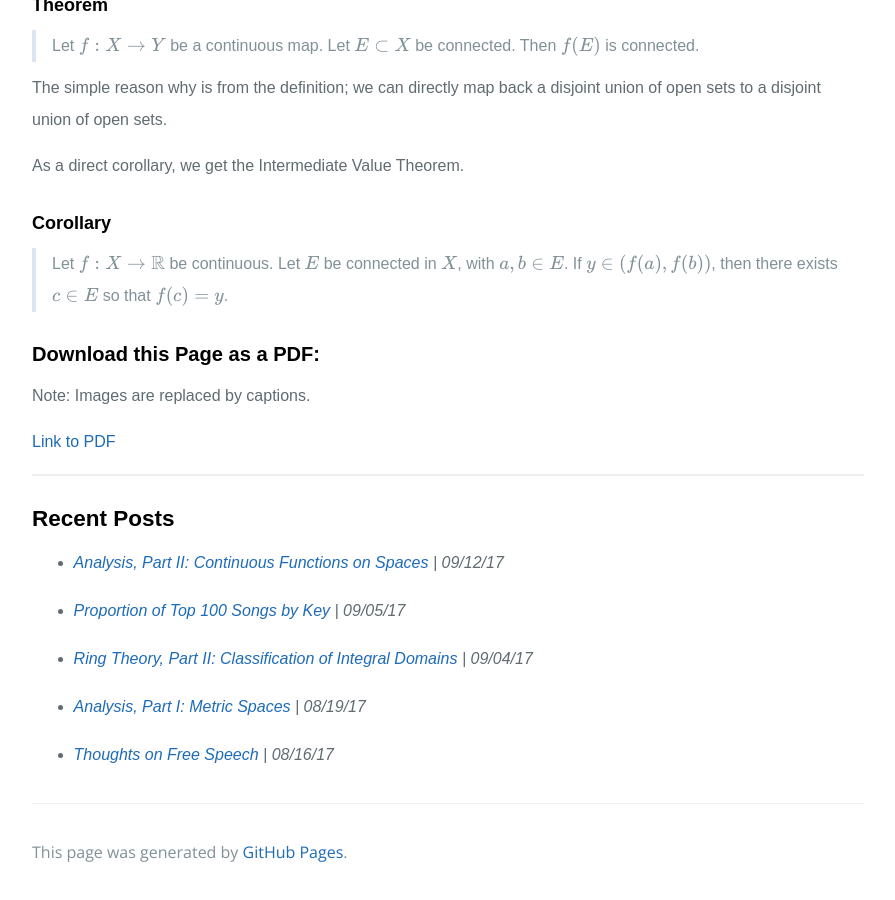
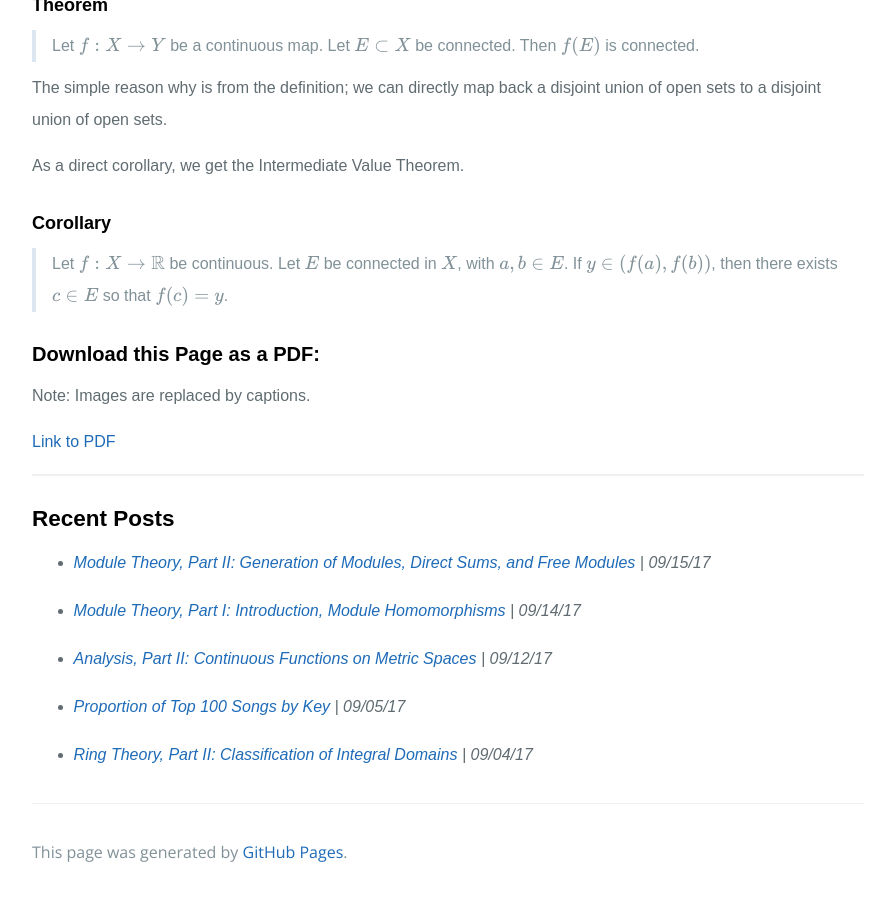
Before and after one commit to jhavaldar/jhavaldar.github.io, a Jekyll site: the page built from _posts/2017-09-12-analysis2.md, in a window 1280 px wide and 900 px high, scrolled down 2564 px. Shown: the whole window, without its empty margins (192-1087 px from the left). Built offline with Jekyll 4.4.1, drawn with Linux system fonts in a browser that asks for light colours; some web fonts are replaced; formulas are drawn with MathJax 3; part of the change alters nothing that is shown; some of the changed text lies outside the part shown.

Commit message:
Modules 2

```diff
--- a/_includes/mathjax.html
+++ b/_includes/mathjax.html
@@ -1,6 +1,11 @@
 {% if page.mathjax %}
 <script type="text/x-mathjax-config">
   MathJax.Hub.Config({
+    Macros: {
+      RR: "{\bf R}",
+      bold: ["{\\bf #1}",1],
+      Abs: ['\\left\\lvert #2 \\right\\rvert_{\\text{#1}}', 2, ""]
+    },
     tex2jax: {
       inlineMath: [ ['$','$'], ["\\(","\\)"] ],
       processEscapes: true,
--- a/_posts/2017-09-12-analysis2.md
+++ b/_posts/2017-09-12-analysis2.md
@@ -1,6 +1,6 @@
 ---
 layout: post
-title: "Analysis, Part II: Continuous Functions on Spaces"
+title: "Analysis, Part II: Continuous Functions on Metric Spaces"
 author: "Jay Havaldar"
 date:   2017-09-12
 mathjax: true
--- /dev/null
+++ b/_posts/2017-09-14-modules1.md
@@ -0,0 +1,105 @@
+---
+layout: post
+title: "Module Theory, Part I: Introduction, Module Homomorphisms"
+author: "Jay Havaldar"
+date:   2017-09-14
+mathjax: true
+category: [math]
+download: true
+category: notes
+---
+
+**Definition:** Let $R$ be a ring. A module $M$ over a ring $R$ is an abelian group (with operation $+$) and a map $R\times M \rightarrow M$ which satisfies distributivity and associativity. If $R$ has a $1$, then we require that $1m = m$ for each $m \in M$.
+
+These axioms should look fairly familiar. if $R$ is a field, then a module is exactly a vector space over $R$. A module is nothing more than a generalization of vector spaces.
+
+**Definition:** A submodule is a closed subgroup $N$ of an $R$-module $M$ which is closed under the action of $R$.
+
+##### Example
+
+A significant example is modules over $\mathbb{Z}$. The action of an integer on $m \in M$ is defined straightforwardly as:
+<p>
+$$
+nm = m + m + \dots + m
+$$
+</p>
+
+Where we are adding $m$ to itself $n$ times. This is the only possible action of $\mathbb{Z}$ over $M$, because of associativity and distributivity. What we have from this is that:
+
+<center> $\mathbb{Z}$-modules are exactly abelian groups. </center>
+
+In particular, $\mathbb{Z}$-submodules are exactly submodules of subgroups.
+
+##### Example
+
+By associativity, we can define a module over $F[x]$, where $F$ is a field. We simply need to define how $1, x$ act on elements in the module. Let $V$ be a vector space over $F$ -- we will make $V$ an $F[x]$ module, by identifying the action of $x$ with a linear transformation $T: V \rightarrow V$.
+
+Conversely, if we have any module $V$ over $F[x]$, then in particular $V$ is a module over $F$. But we know that:
+<p>
+$$\begin{aligned}
+x(v+w) &= xv+xw \\
+x(av) &= ax(v)
+\end{aligned}$$
+</p>
+So this means that indeed $x$ is a linear transformation. So there is a natural isomorphism between vector spaces $V$ over $F$ equipped with a linear transformation $T$ and modules $V$ over $F[x]$.
+
+Consequently, the $F[x]$-submodules of $V$ are exactly vector subspaces of $V$ which are invariant under $T$.
+
+##### Proposition
+> A nonempty $N$ of an $R$-module $M$ is a submodule iff $x+ry \in N$ for each $x,y \in N$, $r \in R$.
+
+Let $r=-1$ and we get the subgroup criterion. Let $x=0$ and we get closure under elements of $R$. The converse case is fairly straightforward.
+
+## Quotient Modules and Module Homomorphisms
+
+**Definition:** Let $R$ be a ring and $M,N$ are $R$-modules. Then an $R$-module homomorphism $\varphi$ is a map from $M$ to $N$ so that:
+<p>
+$$\begin{aligned}
+\varphi(x+y) &= \varphi(x) + \varphi(y) \\
+\varphi(rx) &= r\varphi(x)
+\end{aligned}$$
+</p>
+
+As expected, an isomorphism is surjective as well as injective. The kernel and images are respectively submodules of $M, N$ as expected. Finally, we define $Hom_R(M,N)$ to be the set of all $R$-module homomorphisms from $M$ to $N$.
+
+For example, $\mathbb{Z}$-module homomorphisms are simply abelian group homomorphisms (since the second criterion is implied by the first above). Over a field, the $F$-module homomorphisms are simply linear transformations between vector spaces. Note, however, that $R$-module homomorphisms where $R$ is a ring do not necessarily have any connection to ring homomorphisms -- specifically because there is no requirement that a module homomorphism send identity to identity.
+
+##### Proposition
+> $Hom_R(M, N)$ is an $R$-module.
+
+We can define addition and multiplication in the usual way:
+<p>
+$$\begin{aligned}
+(\varphi + \psi)(m) &= \varphi(m) + \psi(m) \\
+(r\varphi)(m) &= r(\varphi(m))
+\end{aligned}$$
+</p>
+
+Furthermore, if $M=N$ then we can have a well-defined ring structure; multiplication is just composition. Indeed, $Hom_R(M,M)$ is a ring with identity -- and indeed it has a special name.
+
+**Definition:** The ring $Hom_R(M,M)$ is called the endomorphism ring of $M$ and is denoted $End(M)$ or $End_R(M)$.
+
+##### Proposition
+> Let $R$ be a ring and let $M,N$ be $R$-modules with $N$ a submodule of $M$. Then $M/N$ (an abelian quotient group) can be made into a module over $R$ by defining:
+<p>
+$$\begin{aligned}
+r(x+N) &= rx+N
+\end{aligned}$$
+</p>
+
+And we have a natural projection map $\pi: M \rightarrow M/N$ with kernel $N$.
+
+Finally, we define the sum of two modules:
+<p>
+$$\begin{aligned}
+A+B = \{a+b\ :\ a \in A, b \in B \}
+\end{aligned}$$
+</p>
+
+So that we can once more define the isomorphism theorems.
+
+##### Theorem (Isomorphism Theorems)
+> - Let $M, N$ be $R$-modules and let $\varphi: M\rightarrow N$ be a module homomorphism. Then $M/(ker\varphi) \cong \varphi(M)$.
+> - Let $A,B$ be submodules of $R$-module $M$. Then we have: $(A+B)/B \cong A/(A\cap B)$.
+> - Let $M$ be an $R$-module and let $A,B$ be submodules of $M$ with $A\subset B$. Then $(M/A)/(B/A) \cong M/B$.
+> - Let $N$ be a submodule of the $R$-module $M$. Then there is a bijection between submodules of $M$ containing $N$ and submodules of $M/N$ given by $A \mapsto A/N$.
--- /dev/null
+++ b/_posts/2017-09-15-modules2.md
@@ -0,0 +1,75 @@
+---
+layout: post
+title: "Module Theory, Part II: Generation of Modules, Direct Sums, and Free Modules"
+author: "Jay Havaldar"
+date:   2017-09-15
+mathjax: true
+category: [math]
+download: true
+category: notes
+---
+
+**Definition:** Let $R$ be a ring with identity, and $N_1, \dots,N_n$ are modules over $R$. Then:
+- $N_1 + \dots +N_n$ consists of all finite sums of elements $\{n_1 + \dots + n_n\}$ so that $n_i \in N_i$.
+- For any subset $A$ of $M$ let $RA = \{r_1a_1 + \dots + r_na_n\}$ so that $r_i \in R$, $a_i \in A$ and $m \in \mathbb{Z}$. By convention, if $A = \emptyset$ then we define $RA = \{0\}$.
+Indeed if $A = \{a_1,\dots,a_n\}$ then we can write $RA = Ra_1 + \dots + Ra_n$ and say that $RA$ is the **submodule generated by $A$**.
+- A submodule $N$ of $M$ is finitely generated if there is some finite subset $A$ of $M$ so that $N=RA$.
+- A submodule $N$ is cyclic if $N=Ra$ for some element $a\in M$.
+
+Note that if $R$ has identity, then $RA=A$.
+
+##### Examples
+
+- For a $\mathbb{Z}$-module, modules generated by $A\subset M$ are just subgroups generated by $A$.
+- A ring $R$ with identity is a cyclic module generated by $1$. Any submodule is an ideal. In particular, a submodule which is cyclic is exactly a principal ideal. In particular, a PID is just a (commutative) integral domain with identity so that every $R$-submodule of $R$ is cyclic.
+- Let $F$ be a field and consider an $F[x]$ module $V$, which is identified with the action of $x$. Then to say that $V$ is a cyclic $F[x]$-module is spanned by:
+<p>$$
+\{v, T(v), T^2(v), \dots\}
+$$</p>
+For some $v\in V$ as a vector space over $F$.
+
+**Definition:** Let $M_1, \dots, M_k$ be a collection of $R$-modules. Then we define the direct product:
+<p>$$
+M_1 \times \dots \times M_k
+$$</p>
+Which consists of all the $k$-tuples of the modules, and it is clearly also an $R$-module. With a finite number $k$, we say that the direct sum $M_1 \oplus \times \oplus M_k$ is their direct product.
+
+##### Proposition
+> TFAE:
+> - The map $\pi: N_1 \times \dots \times N_k \rightarrow N_1 + \dots + N_k$ is defined by $\pi: (a_1,\dots,a_k) \mapsto a_1 + \dots + a_k$. $\pi$ is an isomorphism.
+> - $N_j \cap (N_1 + \dots +N_{j-1} + N_{j+1}+\dots N_k) = 0$ for any choice of $j$.
+> - Every $x \in N_1 + \dots + N_k$ can be written uniquely as $a_1 + \dots + a_k$ for $a_i \in N_i$.
+
+**Definition:** An $R$-module $F$ is called free on the subset $A$ of $F$ if for every nonzero $x\in F$, there exist unique nonzero elements $r_1,\dots,r_n \in R$ so that:
+<p>$$
+x = r_1a_1 + \dots r_na_n
+$$</p>
+And in this case, we say that $A$ is a **basis** or a set of generators for $F$. If $R$ is a commutative ring, the size of $A$ is called the rank of $F$.
+
+An important distinction here is that $r_i$ as well as $a_i$ are unique, whereas in a direct sum only $a_i$ are unique.
+
+### Theorem
+> For any set $A$ there is a free $R$-module $F(A)$ on the set $A$. If $M$ is *any* $R$-module and $\varphi: A\rightarrow M$ a set map, then there is a unique module homomorphism $\Phi$ so that the following diagram commutes (where $j$ denotes the inclusion of $A$ into $F(A)$).
+<center><img src="/assets/commdiag2.png" width="30%" height="30%" /></center>
+
+When $A$ is a finite set, we simply define $F(A) = Ra_1 \oplus \dots \oplus Ra_n \cong R^n$ (if $R$ has identity).
+
+The proof is as follows. First, let $F(A) = \{0\}$ if $A=\emptyset$. Otherwise, let $F(A)$ be the set of all (set) functions $f:A \rightarrow R$ so that $f(a) = 0$ for all but finitely many $a$.
+
+Indeed, we can see $A$ as being included in $F(A)$ by constructing the function $f_a$ such that $f_a(a)=1$ and $f_a(b)=0$ for all $b\neq a$. In this way, we can think of $F(A)$ as all (finite) linear combinations of elements of the form $f_a$ which can be identified with the elements of $A$. And indeed $F(A)$ has a unique expression as such a formal sum. This is a module in the obvious way.
+
+Now, suppose that $\varphi(A)$ is a map from the set $A$ into an $R$-module $M$. Then we can define a map $\Phi: F(A) \rightarrow M$ by:
+<p>$$
+\varphi: \sum\limits_{i=1}^n r_ia_i \mapsto \sum\limits_{i=1}^nr_i \varphi(a_i)
+$$</p>
+
+Since elements of $F(A)$ have unique representations in this form, this map is well-defined. And by definition, restricting $\Phi$ to $A$ yields exactly $\varphi$ as a module homomorphism. And $\Phi$ is unique because it must respect the module homomorphism axioms.
+
+When $A$ is the finite set $\{a_1,\dots,a_n\}$, then we have that $F(A) = Ra_1 \oplus \times \oplus Ra_n$. And indeed we can say that $R\cong Ra_i$ under the map $r \mapsto ra_i$. Therefore, the free $R$-module of a set of size $n$ is simply $R^n$ (in a sense, the "simplest" module).
+
+##### Corollary
+
+> - If $F_1, F_2$ are free modules over $A$ there is a unique isomorphism between them which is the identity on $A$.
+> - If $F$ is any free $R$-module with basis $A$, then $F \cong F(A)$.
+
+This is essentially the statement that universal objects are unique.
--- a/notes_index.md
+++ b/notes_index.md
@@ -28,6 +28,7 @@ title: Notes
 
 <h3> Analysis: </h3>
 - [Analysis Part 1: Metric Spaces](/notes/2017/08/19/analysis1.html)
+- [Analysis Part 2: Continuous Functions on Metric Spaces](/notes/2017/09/12/analysis2.html)
 
 <h3> Ring Theory: </h3>
 - [Ring Theory Part 1: Introduction to Rings](/notes/2017/07/26/rings.html)
```
Also changed, not shown: assets/commdiag2.png (added).
